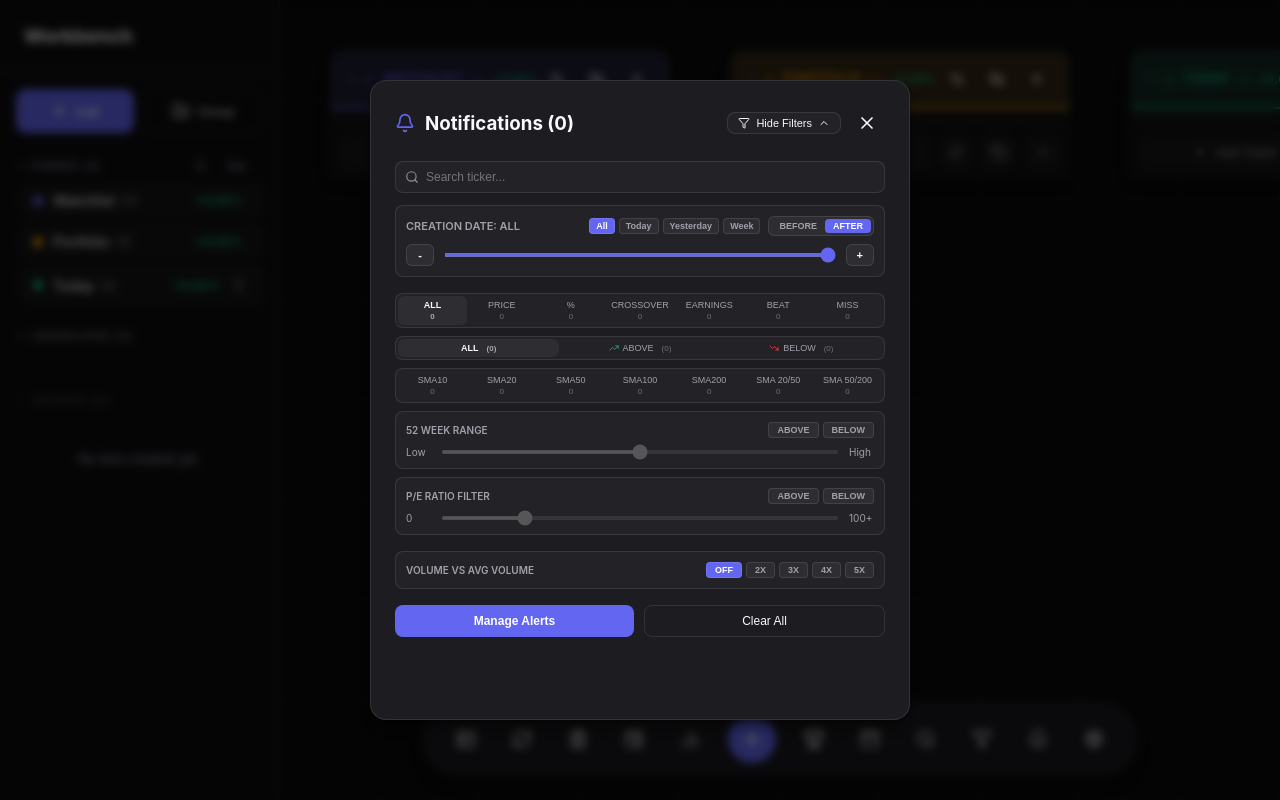
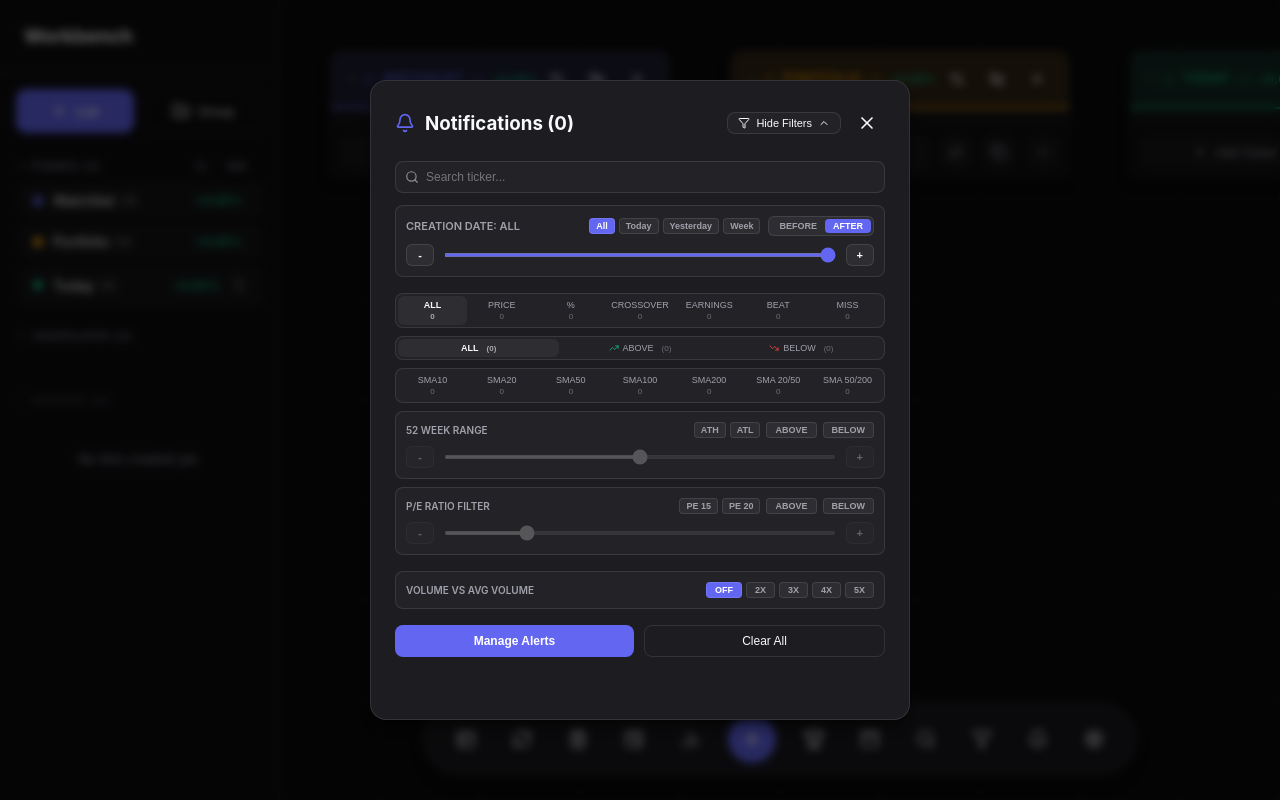
Before and after one commit to rikardsk/stocks-galore, a React (Vite) app: page / in a window 1280 px wide. Both pictures are taken after a click on the button 1038 px from the left and 739 px from the top of the page. Built offline with nearby package versions, Linux system fonts and the light colour scheme.

Commit message:
Updated the sliders in Notifications

```diff
--- a/src/components/NotificationsModal.tsx
+++ b/src/components/NotificationsModal.tsx
@@ -679,7 +679,39 @@ export const NotificationsModal: React.FC<NotificationsModalProps> = ({
             }}>
               <div style={{ display: 'flex', justifyContent: 'space-between', alignItems: 'center' }}>
                 <span style={{ fontSize: '10px', fontWeight: 600, color: 'var(--text-secondary)', textTransform: 'uppercase' }}>52 Week Range</span>
-                <div style={{ display: 'flex', gap: '4px' }}>
+                <div style={{ display: 'flex', alignItems: 'center', gap: '6px' }}>
+                  <div style={{ display: 'flex', gap: '4px' }}>
+                    <button
+                      onClick={() => { setFiftyTwoWeekFilter(99); setFiftyTwoWeekDirection('above'); }}
+                      style={{
+                        padding: '2px 6px',
+                        fontSize: '9px',
+                        borderRadius: '4px',
+                        background: fiftyTwoWeekFilter === 99 && fiftyTwoWeekDirection === 'above' ? 'var(--accent)' : 'rgba(255,255,255,0.05)',
+                        color: fiftyTwoWeekFilter === 99 && fiftyTwoWeekDirection === 'above' ? 'white' : 'var(--text-secondary)',
+                        border: '1px solid rgba(255,255,255,0.1)',
+                        cursor: 'pointer',
+                        fontWeight: 600
+                      }}
+                    >
+                      ATH
+                    </button>
+                    <button
+                      onClick={() => { setFiftyTwoWeekFilter(1); setFiftyTwoWeekDirection('below'); }}
+                      style={{
+                        padding: '2px 6px',
+                        fontSize: '9px',
+                        borderRadius: '4px',
+                        background: fiftyTwoWeekFilter === 1 && fiftyTwoWeekDirection === 'below' ? 'var(--accent)' : 'rgba(255,255,255,0.05)',
+                        color: fiftyTwoWeekFilter === 1 && fiftyTwoWeekDirection === 'below' ? 'white' : 'var(--text-secondary)',
+                        border: '1px solid rgba(255,255,255,0.1)',
+                        cursor: 'pointer',
+                        fontWeight: 600
+                      }}
+                    >
+                      ATL
+                    </button>
+                  </div>
                   {(['above', 'below'] as const).map(dir => (
                     <button
                       key={dir}
@@ -702,7 +734,27 @@ export const NotificationsModal: React.FC<NotificationsModalProps> = ({
                 </div>
               </div>
               <div style={{ display: 'flex', alignItems: 'center', gap: '10px' }}>
-                <span style={{ fontSize: '10px', color: 'var(--text-secondary)', width: '25px' }}>Low</span>
+                <button
+                  onClick={() => setFiftyTwoWeekFilter(prev => Math.max(0, prev - 1))}
+                  disabled={fiftyTwoWeekDirection === 'none' || fiftyTwoWeekFilter <= 0}
+                  style={{
+                    padding: '4px 10px',
+                    fontSize: '11px',
+                    borderRadius: '6px',
+                    background: 'rgba(255,255,255,0.05)',
+                    border: '1px solid rgba(255,255,255,0.1)',
+                    color: 'var(--text-primary)',
+                    cursor: fiftyTwoWeekDirection === 'none' || fiftyTwoWeekFilter <= 0 ? 'not-allowed' : 'pointer',
+                    minWidth: '28px',
+                    fontWeight: 'bold',
+                    display: 'flex',
+                    alignItems: 'center',
+                    justifyContent: 'center',
+                    opacity: fiftyTwoWeekDirection === 'none' ? 0.3 : 1
+                  }}
+                >
+                  -
+                </button>
                 <div style={{ flex: 1, position: 'relative', display: 'flex', alignItems: 'center' }}>
                   <input
                     type="range"
@@ -738,7 +790,27 @@ export const NotificationsModal: React.FC<NotificationsModalProps> = ({
                     </div>
                   )}
                 </div>
-                <span style={{ fontSize: '10px', color: 'var(--text-secondary)', width: '25px' }}>High</span>
+                <button
+                  onClick={() => setFiftyTwoWeekFilter(prev => Math.min(100, prev + 1))}
+                  disabled={fiftyTwoWeekDirection === 'none' || fiftyTwoWeekFilter >= 100}
+                  style={{
+                    padding: '4px 10px',
+                    fontSize: '11px',
+                    borderRadius: '6px',
+                    background: 'rgba(255,255,255,0.05)',
+                    border: '1px solid rgba(255,255,255,0.1)',
+                    color: 'var(--text-primary)',
+                    cursor: fiftyTwoWeekDirection === 'none' || fiftyTwoWeekFilter >= 100 ? 'not-allowed' : 'pointer',
+                    minWidth: '28px',
+                    fontWeight: 'bold',
+                    display: 'flex',
+                    alignItems: 'center',
+                    justifyContent: 'center',
+                    opacity: fiftyTwoWeekDirection === 'none' ? 0.3 : 1
+                  }}
+                >
+                  +
+                </button>
               </div>
             </div>
 
@@ -755,7 +827,39 @@ export const NotificationsModal: React.FC<NotificationsModalProps> = ({
             }}>
               <div style={{ display: 'flex', justifyContent: 'space-between', alignItems: 'center' }}>
                 <span style={{ fontSize: '10px', fontWeight: 600, color: 'var(--text-secondary)', textTransform: 'uppercase' }}>P/E Ratio Filter</span>
-                <div style={{ display: 'flex', gap: '4px' }}>
+                <div style={{ display: 'flex', alignItems: 'center', gap: '6px' }}>
+                  <div style={{ display: 'flex', gap: '4px' }}>
+                    <button
+                      onClick={() => { setPeFilter(15); if (peDirection === 'none') setPeDirection('below'); }}
+                      style={{
+                        padding: '2px 6px',
+                        fontSize: '9px',
+                        borderRadius: '4px',
+                        background: peFilter === 15 && peDirection !== 'none' ? 'var(--accent)' : 'rgba(255,255,255,0.05)',
+                        color: peFilter === 15 && peDirection !== 'none' ? 'white' : 'var(--text-secondary)',
+                        border: '1px solid rgba(255,255,255,0.1)',
+                        cursor: 'pointer',
+                        fontWeight: 600
+                      }}
+                    >
+                      PE 15
+                    </button>
+                    <button
+                      onClick={() => { setPeFilter(20); if (peDirection === 'none') setPeDirection('below'); }}
+                      style={{
+                        padding: '2px 6px',
+                        fontSize: '9px',
+                        borderRadius: '4px',
+                        background: peFilter === 20 && peDirection !== 'none' ? 'var(--accent)' : 'rgba(255,255,255,0.05)',
+                        color: peFilter === 20 && peDirection !== 'none' ? 'white' : 'var(--text-secondary)',
+                        border: '1px solid rgba(255,255,255,0.1)',
+                        cursor: 'pointer',
+                        fontWeight: 600
+                      }}
+                    >
+                      PE 20
+                    </button>
+                  </div>
                   {(['above', 'below'] as const).map(dir => (
                     <button
                       key={dir}
@@ -778,7 +882,27 @@ export const NotificationsModal: React.FC<NotificationsModalProps> = ({
                 </div>
               </div>
               <div style={{ display: 'flex', alignItems: 'center', gap: '10px' }}>
-                <span style={{ fontSize: '10px', color: 'var(--text-secondary)', width: '25px' }}>0</span>
+                <button
+                  onClick={() => setPeFilter(prev => Math.max(0, prev - 1))}
+                  disabled={peDirection === 'none' || peFilter <= 0}
+                  style={{
+                    padding: '4px 10px',
+                    fontSize: '11px',
+                    borderRadius: '6px',
+                    background: 'rgba(255,255,255,0.05)',
+                    border: '1px solid rgba(255,255,255,0.1)',
+                    color: 'var(--text-primary)',
+                    cursor: peDirection === 'none' || peFilter <= 0 ? 'not-allowed' : 'pointer',
+                    minWidth: '28px',
+                    fontWeight: 'bold',
+                    display: 'flex',
+                    alignItems: 'center',
+                    justifyContent: 'center',
+                    opacity: peDirection === 'none' ? 0.3 : 1
+                  }}
+                >
+                  -
+                </button>
                 <div style={{ flex: 1, position: 'relative', display: 'flex', alignItems: 'center' }}>
                   <input
                     type="range"
@@ -816,7 +940,27 @@ export const NotificationsModal: React.FC<NotificationsModalProps> = ({
                     </div>
                   )}
                 </div>
-                <span style={{ fontSize: '10px', color: 'var(--text-secondary)', width: '25px' }}>100+</span>
+                <button
+                  onClick={() => setPeFilter(prev => Math.min(100, prev + 1))}
+                  disabled={peDirection === 'none' || peFilter >= 100}
+                  style={{
+                    padding: '4px 10px',
+                    fontSize: '11px',
+                    borderRadius: '6px',
+                    background: 'rgba(255,255,255,0.05)',
+                    border: '1px solid rgba(255,255,255,0.1)',
+                    color: 'var(--text-primary)',
+                    cursor: peDirection === 'none' || peFilter >= 100 ? 'not-allowed' : 'pointer',
+                    minWidth: '28px',
+                    fontWeight: 'bold',
+                    display: 'flex',
+                    alignItems: 'center',
+                    justifyContent: 'center',
+                    opacity: peDirection === 'none' ? 0.3 : 1
+                  }}
+                >
+                  +
+                </button>
               </div>
             </div>
 
```
Also changed, not shown: 1 other file (tests, documents, lock files or other folders).
